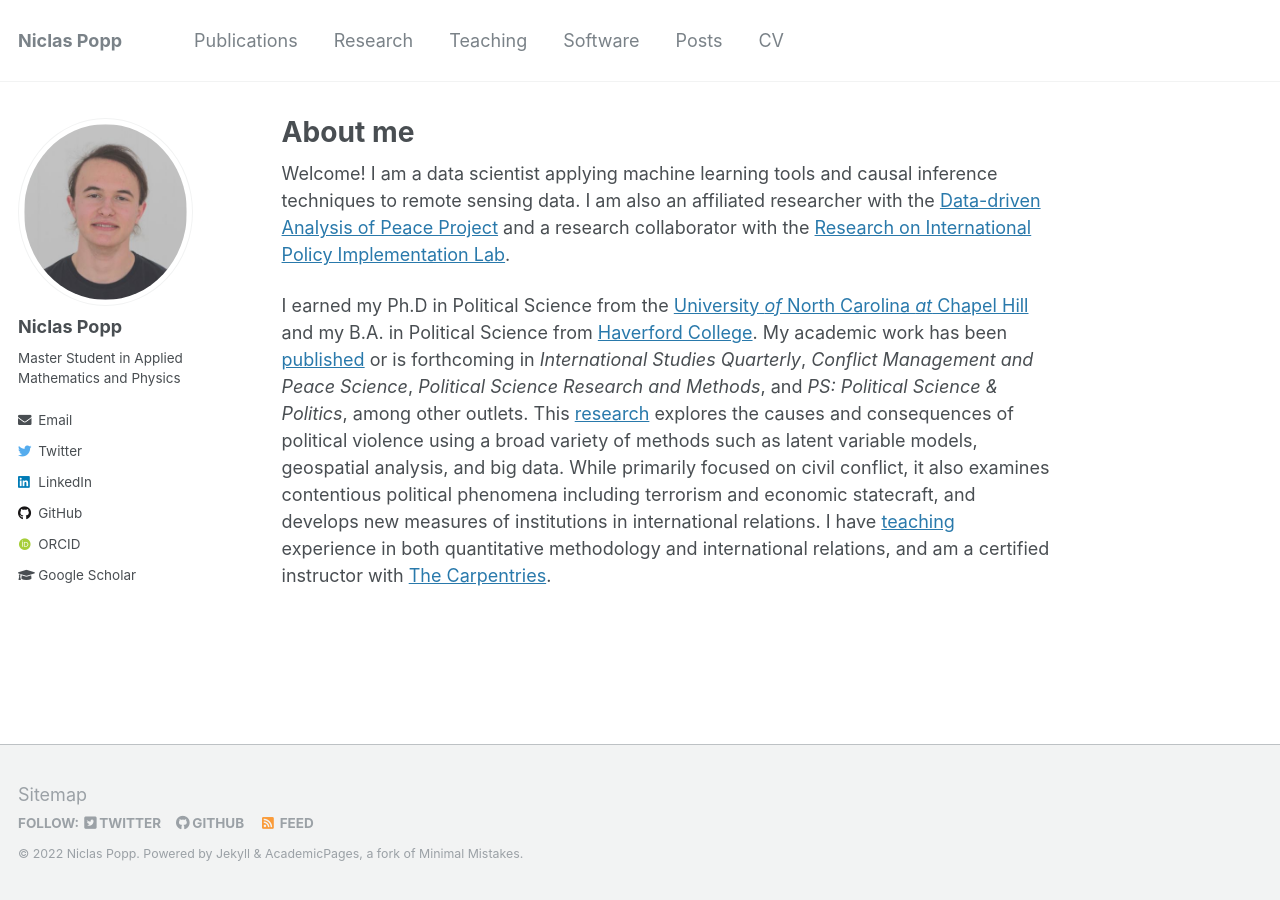
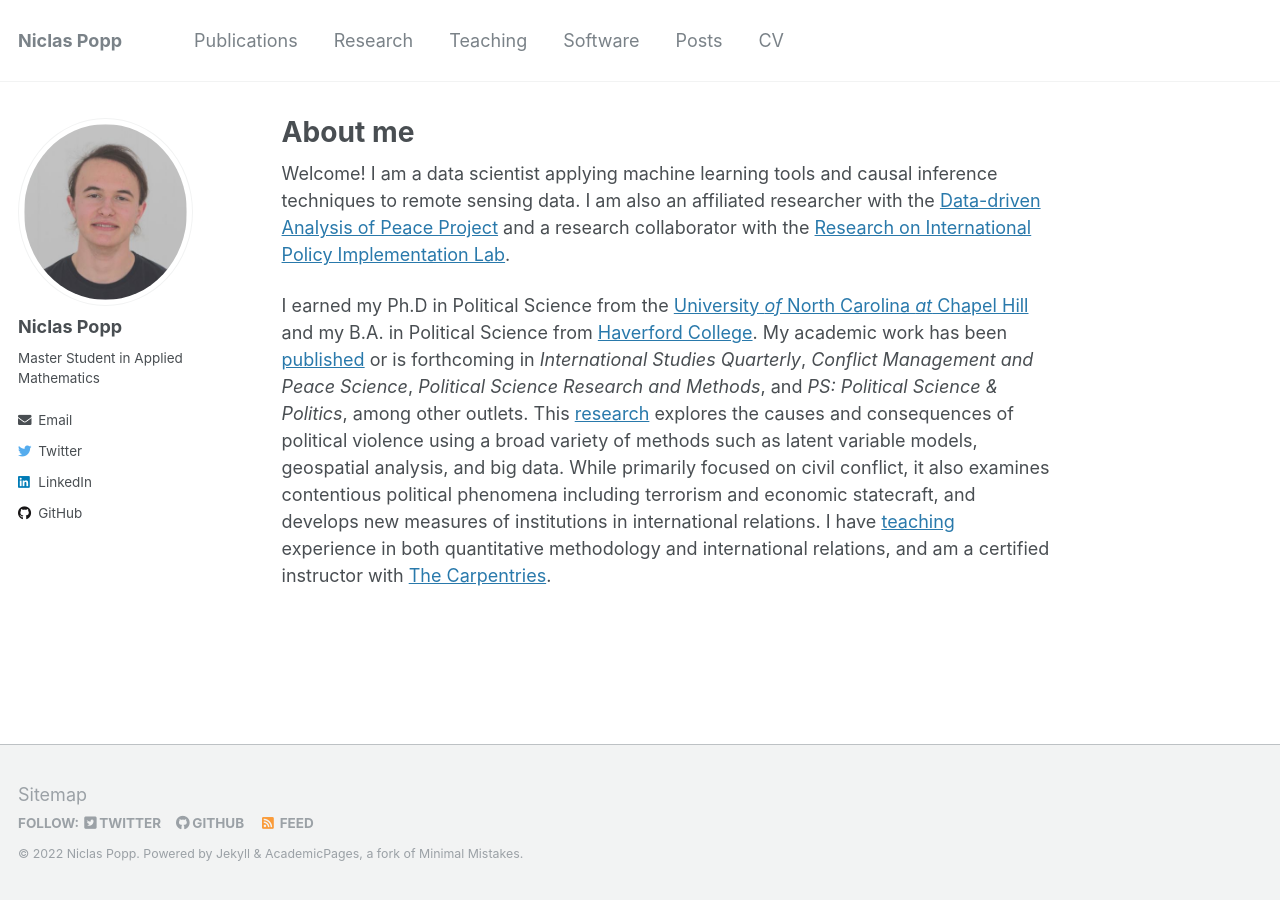
Before and after one commit to niclaspopp/niclaspopp.github.io_old, a Jekyll site: the page built from _pages/about.md, in a window 1280 px wide. Built offline with Jekyll 4.4.1, drawn with Linux system fonts in a browser that asks for light colours; some web fonts are replaced.

Commit message:
Update _config.yml

```diff
--- a/_config.yml
+++ b/_config.yml
@@ -62,7 +62,7 @@ facebook:
   username               :
   app_id                 :
   publisher              :
-og_image                 : profile.png # Open Graph/Twitter default site image
+og_image                 : portrait.JPG # Open Graph/Twitter default site image
 # For specifying social profiles
 # - https://developers.google.com/structured-data/customize/social-profiles
 social:
@@ -83,14 +83,14 @@ analytics:
 # Site Author
 author:
   name             : "Niclas Popp"
-  avatar           : "portrait.jpg"
-  bio              : "Master Student in Applied Mathematics and Physics"
+  avatar           : "portrait.JPG"
+  bio              : "Master Student in Applied Mathematics"
   location         :
   employer         :
   pubmed           :
-  orcid            : "http://orcid.org/0000-0001-9259-3883"
-  googlescholar    : "https://scholar.google.com/citations?user=fiaPSmgAAAAJ"
-  email            : "rob.williams@wustl.edu"
+  orcid            :
+  googlescholar    :
+  email            : "niclas.popp@tum.de"
   researchgate     :  # example: "https://www.researchgate.net/profile/yourprofile"
   uri              :
   bitbucket        :
@@ -106,13 +106,13 @@ author:
   instagram        :
   impactstory      : #"https://profiles.impactstory.org/u/xxxx-xxxx-xxxx-xxxx"
   lastfm           :
-  linkedin         : "jayrobwilliams"
+  linkedin         : "niclaspopp"
   pinterest        :
   soundcloud       :
   stackoverflow    : #"https://stackoverflow.com/users/10912314/jayrobwilliams"
   steam            :
   tumblr           :
-  twitter          : "jayrobw"
+  twitter          : "niclaspopp"
   vine             :
   weibo            :
   xing             :
```
